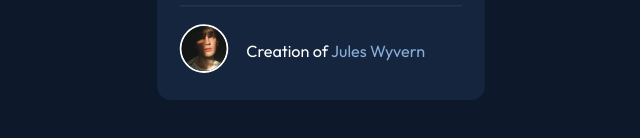
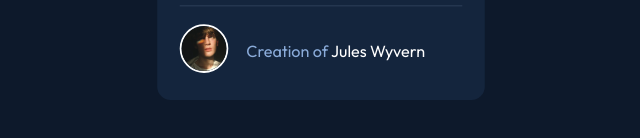
Before and after one commit to gp0710/nft-card, a plain HTML site: page index.html in a window 1280 px wide. Shown: the part 518-656 px from the top of the page, 319-959 px from the left. Drawn offline with Linux system fonts and the light colour scheme.

Commit message:
update author styles

```diff
--- a/style.css
+++ b/style.css
@@ -118,11 +118,11 @@ div.avatar > img {
 }
 
 #creation-of {
-    color: var(--white)
+    color: var(--soft-blue)
 }
 
 span {
-    color: var(--soft-blue);
+    color: var(--white);
     cursor: pointer;
 }
 
```
